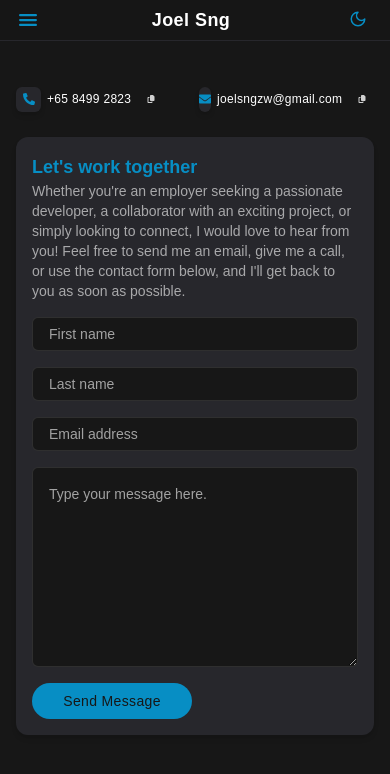
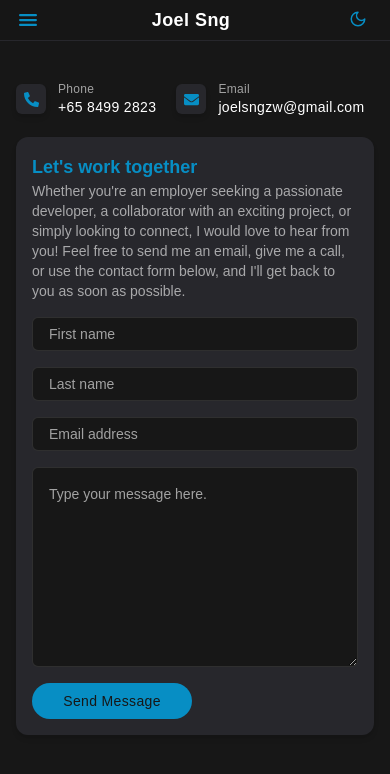
Before and after one commit to JoelSngZhenWei/portfolio_joel, a Next.js app in the folder portfolio_joel_1/: page /contact in a window 390 px wide. Shown: the top 774 px of the page. Built offline with nearby package versions, Linux system fonts and the light colour scheme.

Commit message:
changes to commit

```diff
--- a/portfolio_joel_1/app/contact/page.tsx
+++ b/portfolio_joel_1/app/contact/page.tsx
@@ -32,11 +32,8 @@ const info = [
 ]
 
 import { motion } from "framer-motion";
-import { Tooltip, TooltipProvider, TooltipTrigger } from "@/components/ui/tooltip";
-import { FaCheck, FaCopy } from "react-icons/fa6";
 
 export default function Contact() {
-  const [copiedId, setCopiedId] = useState<string | null>(null); // Track copied item
 
   const { register, handleSubmit, reset } = useForm<FormData>();
   const [isDialogOpen, setIsDialogOpen] = useState(false);
@@ -151,45 +148,17 @@ export default function Contact() {
             </div>
 
             {/* info */}
-            <div className="flex-1 flex items-center lg:justify-end order-1 lg:order-none mb-4 lg:mb-0 ">
-              <ul className="grid grid-cols-2 lg:grid-cols-none lg:grid-rows-2 gap-2 lg:gap-10 justify-center">
+            <div className="flex-1 flex items-center xl:justify-end order-1 xl:order-none mb-4 xl:mb-0">
+              <ul className="flex flex-row lg:flex-col gap-5 lg:gap-10">
                 {info.map((item, index) => {
                   return (
-                    <li key={index} className="flex items-center gap-1.5 lg:gap-6 ">
-                      <div className="w-[25px] h-[25px] lg:w-[72px] lg:h-[72px] bg-secondary text-accent rounded-md flex items-center justify-center shadow-md">
-                        <div className="text-xs lg:text-2xl">{item.icon}</div>
+                    <li key={index} className="flex items-center gap-3 xl:gap-6">
+                      <div className="w-[30px] h-[30px] lg:w-[72px] lg:h-[72px] bg-secondary text-accent rounded-md flex items-center justify-center shadow-md">
+                        <div className="text-[15px] lg:text-[28px]">{item.icon}</div>
                       </div>
-                      <div className="flex-1 flex items-center">
-                        <div>
-                          <p className="text-primary-foreground/60 hidden lg:block text-xs lg:text-base tracking-wide">{item.title}</p>
-                          <h3 className="text-xs lg:text-xl tracking-wide">{item.description}</h3>
-                        </div>
-                        <TooltipProvider>
-                          <Tooltip>
-                            <TooltipTrigger asChild>
-                              <Button
-                                className="lg:ml-2 transition-all bg-transparent text-primary-foreground/80 hover:bg-transparent lg:hover:bg-secondary/80
-                                "
-                                onClick={async () => {
-                                  try {
-                                    await navigator.clipboard.writeText(item.description);
-                                    setCopiedId(item.title); // Track copied item
-
-                                    // Reset the copied state after 5 seconds
-                                    setTimeout(() => {
-                                      setCopiedId(null);
-                                    }, 2000);
-                                  } catch (error) {
-                                    console.error("Failed to copy:", error);
-                                  }
-                                }}
-                              >
-                                {copiedId === item.title ? <FaCheck className="text-accent text-[8px] lg:text-base" /> : <FaCopy className="text-[8px] lg:text-base"/>}
-                              </Button>
-
-                            </TooltipTrigger>
-                          </Tooltip>
-                        </TooltipProvider>
+                      <div className="flex-1">
+                        <p className="text-primary-foreground/60 text-xs lg:text-base tracking-wide">{item.title}</p>
+                        <h3 className="text-sm xl:text-xl tracking-wide">{item.description}</h3>
                       </div>
                     </li>
                   )
--- a/portfolio_joel_1/app/projects/page.tsx
+++ b/portfolio_joel_1/app/projects/page.tsx
@@ -9,7 +9,7 @@ import Image from "next/image"
 const projects = [
   {
     num: '01',
-    title: 'Employee Scheduling Web Application',
+    title: 'Employee Scheduling Web Application with DevOps Focus',
     description: 'Led a software development project over 5 months as Scrum Master, lead DevOps engineer, and backend developer.',
     skills: ['App Development', 'Scrum'],
     href: 'projects/spm',
--- a/portfolio_joel_1/app/projects/spm/page.tsx
+++ b/portfolio_joel_1/app/projects/spm/page.tsx
@@ -174,9 +174,9 @@ export default function SPM() {
             {/* Project Title and Date */}
             <div className="text-center lg:text-left mb-8 lg:mb-0">
               <h1 className="text-3xl lg:text-4xl font-bold  mb-4">
-                Employee Scheduling
+                Employee Scheduling Web Application with
                 <br />
-                <span className="text-accent">Web Application</span>
+                <span className="text-accent">DevOps Focus</span>
               </h1>
               <div className="flex flex-row gap-3 items-center justify-between">
                 <p className="text-accent font-medium text-lg">Aug 2024 - Dec 2024</p>
```
